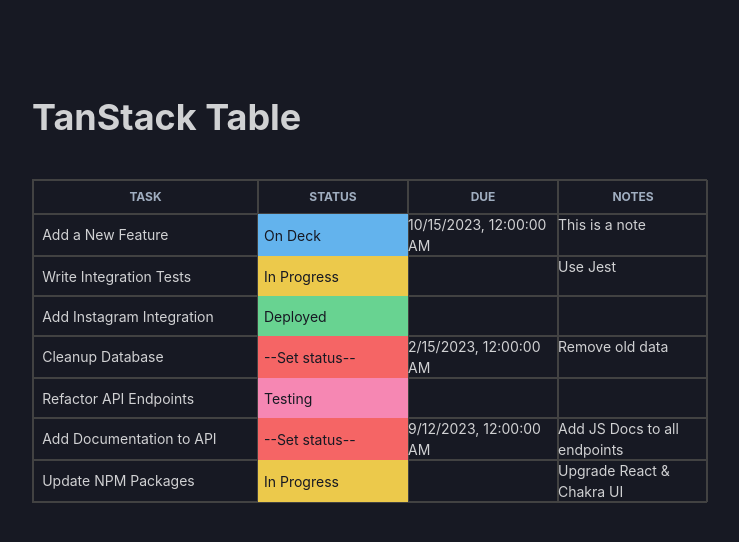
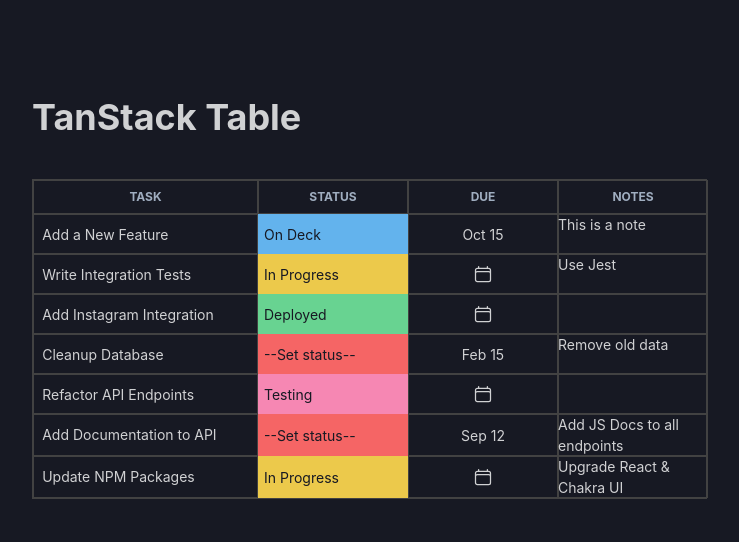
Before and after one commit to adex-badr18/react-table, a React (Vite) app: page / in a window 1280 px wide. Shown: the top 542 px of the page, without its empty margins (132-871 px from the left). Built offline with nearby package versions, Linux system fonts and the light colour scheme.

Commit message:
feat: Create custom date cell

```diff
--- /dev/null
+++ b/src/components/DateCell.jsx
@@ -0,0 +1,32 @@
+import React, { forwardRef } from 'react';
+import { Center, Icon } from '@chakra-ui/react';
+import CalendarIcon from './icons/CalendarIcon';
+import DatePicker from "react-datepicker";
+import "react-datepicker/dist/react-datepicker.css";
+
+const DateCustomInput = forwardRef(({ value, onClick }, ref) => (
+    <Center onClick={onClick} cursor='pointer' ref={ref}>
+        {
+            value ?
+                <>{value}</> :
+                <Icon as={CalendarIcon} fontSize='xl' />
+        }
+    </Center>
+))
+
+const DateCell = ({ getValue, row, column, table }) => {
+    const date = getValue();
+    const { updateData } = table.options.meta;
+
+    return (
+        <DatePicker
+            wrapperClassName='date-wrapper'
+            dateFormat='MMM d'
+            selected={date}
+            onChange={(date) => updateData(row.index, column.id, date)}
+            customInput={<DateCustomInput />}
+        />
+    )
+}
+
+export default DateCell
--- a/src/components/TaskTable.jsx
+++ b/src/components/TaskTable.jsx
@@ -4,6 +4,7 @@
 import { flexRender, getCoreRowModel, useReactTable } from "@tanstack/react-table";
 import EditableCell from "./EditableCell";
 import StatusCell from "./StatusCell";
+import DateCell from "./DateCell";
 
 const columns = [
     {
@@ -20,7 +21,7 @@
     {
         accessorKey: 'due',
         header: 'Due',
-        cell: (props) => <p>{props.getValue()?.toLocaleString()}</p>
+        cell: DateCell
     },
     {
         accessorKey: 'notes',
```
